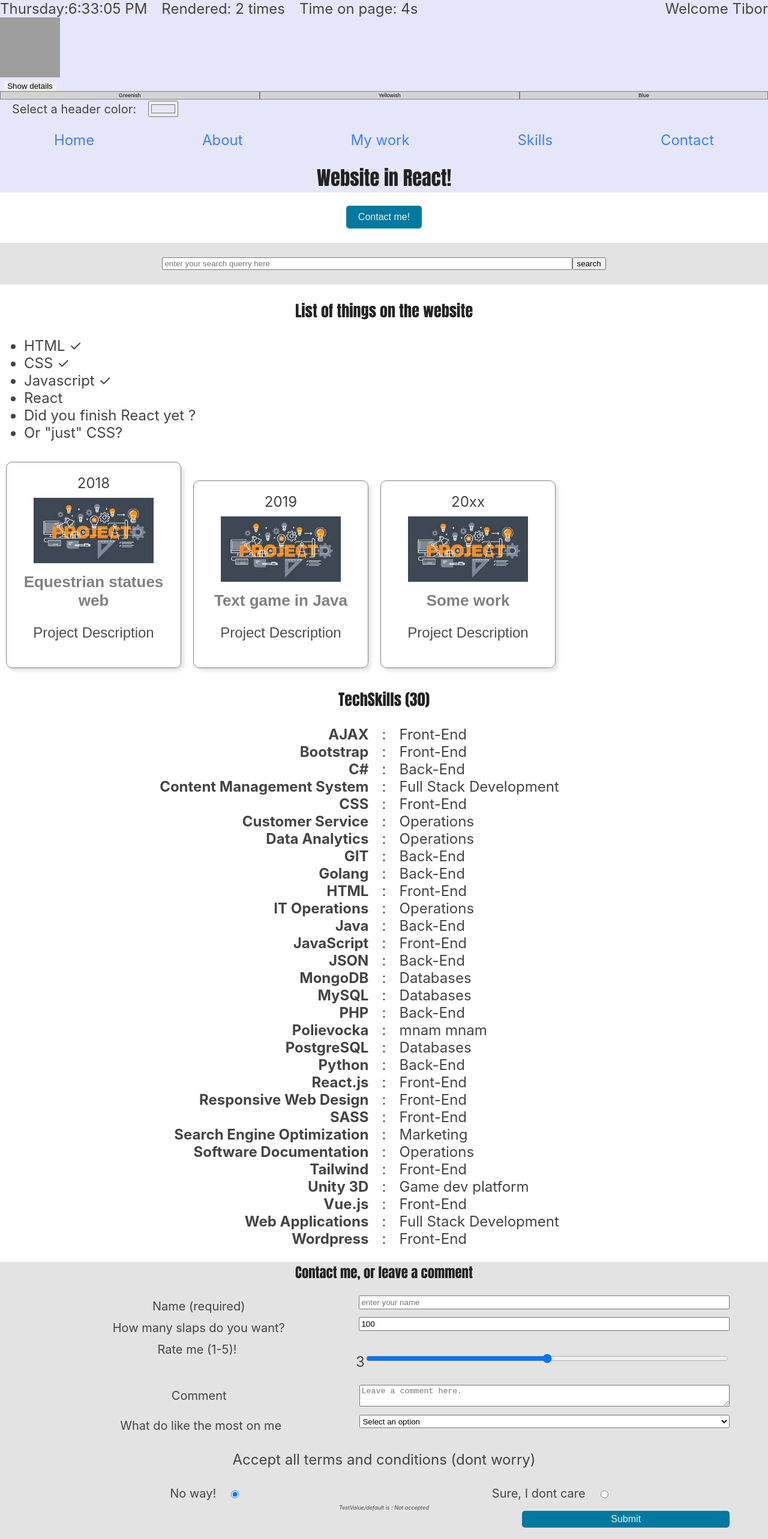
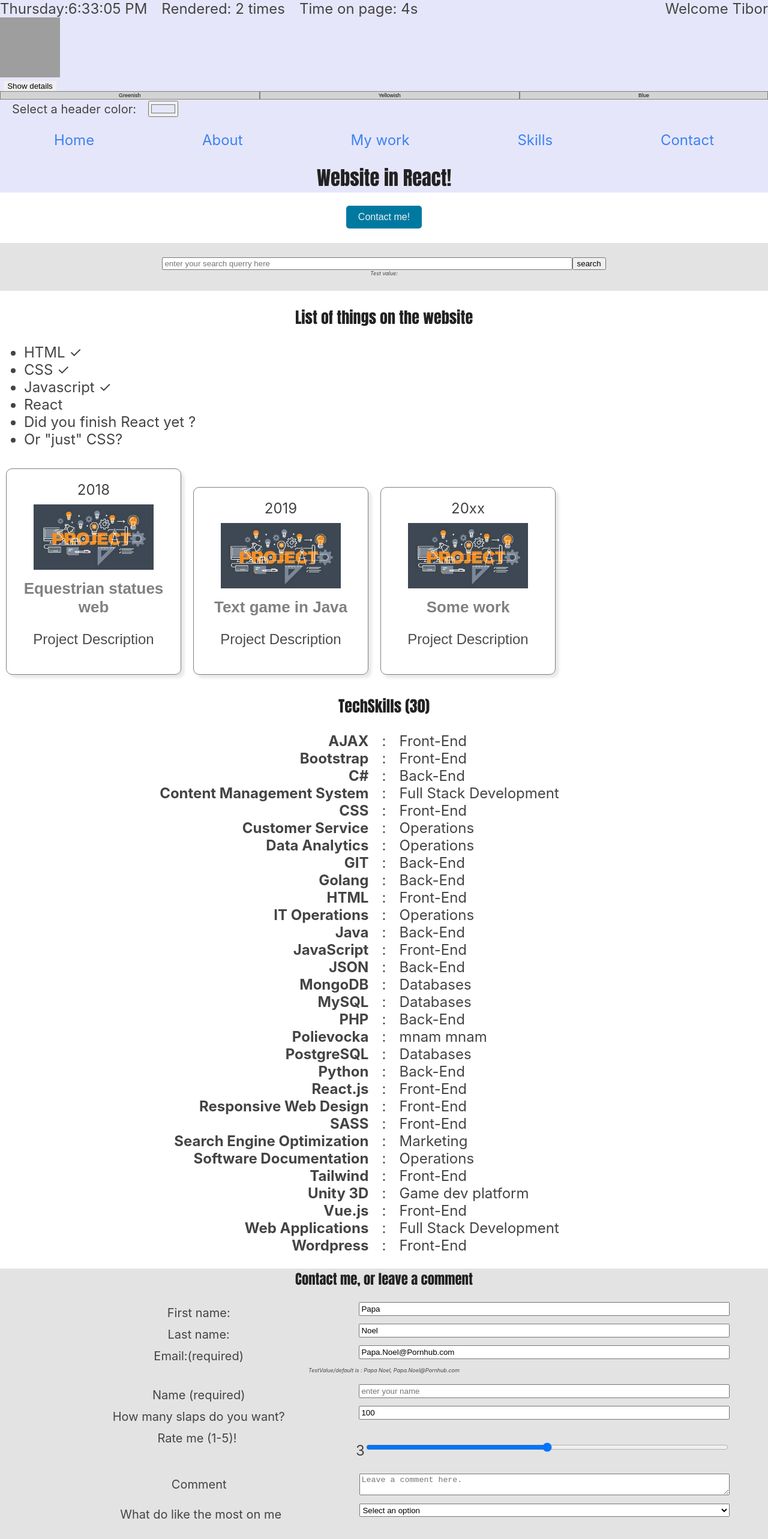
Before and after one commit to TiborKopca/ReactApp2023, a React (Vite) app: page / in a window 1280 px wide. Shown: the top 2566 px of the page at 60% size. Built offline with nearby package versions, Linux system fonts and the light colour scheme; grey boxes are pictures that could not be loaded.

Commit message:
updating state & form changes

```diff
--- a/src/components/Button/Button.jsx
+++ b/src/components/Button/Button.jsx
@@ -7,11 +7,12 @@ function Button(){
         console.info(`${e.type} registered`);       //e - the react event that triggered the function, in this case "click"
         e.target.textContent = "Thanks. Bye!";      //Change the text content of the button
         // e.target.disabled = true                //This will disable the button
+        document.getElementById('contact').scrollIntoView();
       }
     return(
         <button
             className={styles.contactButton}
-            onClick={(event) => handleButtonClick("You almost contacted me.",event)}
+            onClick={(event) => handleButtonClick("Leave a comment by filling up the form!",event)}
             //onMouseOver={}
             >Contact me!
         </button>
--- a/src/components/ContactForm/ContactForm.jsx
+++ b/src/components/ContactForm/ContactForm.jsx
@@ -8,6 +8,12 @@ function ContactForm() {
   const [comment, setComment] = useState("");
   const [dropdown, setDropdown] = useState("");
   const [conditions, setConditions] = useState("Not accepted");
+
+  const [person, setPerson] = useState({
+    firstName: 'Papa',
+    lastName: 'Noel',
+    email: 'Papa.Noel@Pornhub.com'
+  })
 
   const handleSubmit = (event) => {
     event.preventDefault();
@@ -33,18 +39,64 @@ function ContactForm() {
   function handleConditionsChange(event) {
     setConditions(event.target.value);
   }
-
+  function handleFirstNameChange(e) {
+    person.firstName = e.target.value;
+    setPerson({
+        ...person, // Copy the old fields
+        firstName: e.target.value // But override this one
+      });
+  }
+  function handleLastNameChange(e) {
+    person.lastName = e.target.value;
+    setPerson({
+        ...person, // Copy the old fields
+        lastName: e.target.value // But override this one
+      });
+  }
+  function handleEmailChange(e) {
+    person.email = e.target.value;
+    setPerson({
+        ...person, // Copy the old fields
+        email: e.target.value // But override this one
+      });
+  }
   return (
     <div id="contact" className={styles.contactFormWrapper}>
       <h3>Contact me, or leave a comment</h3>
       <form onSubmit={handleSubmit} className={styles.contactForm}>
+
+      <label htmlFor="inputFirstName">First name:</label>
+        <input
+            id="inputFirstName"
+            className={styles.nameInput}
+            value={person.firstName}
+            placeholder="enter your name"
+            onChange={handleFirstNameChange}
+        />
+        <label htmlFor="inputLastName">Last name:</label>
+        <input
+            id="inputLastName"
+            className={styles.nameInput}
+            value={person.lastName}
+            onChange={handleLastNameChange}
+        />
+        <label htmlFor="inputEmail">Email:(required)</label>
+        <input
+            id="inputEmail"
+            className={styles.nameInput}
+            value={person.email}
+            onChange={handleEmailChange}
+            required
+        />
+        <div className={styles.testParagraph}>TestValue/default is : {person.firstName} {person.lastName}, {person.email}</div>
         <label htmlFor="inputName">Name (required)</label>
         <input
+          id="inputName"
           className={styles.inputFieldContactForm}
-          id="inputName"
+          placeholder="enter your name"
           value={name}
           onChange={handleNameChange}
-          placeholder="enter your name"
+
           required
         />
         <label htmlFor="inputStar">How many slaps do you want?</label>
@@ -116,6 +168,7 @@ function ContactForm() {
           />
         </div>
         <div className={styles.testParagraph}>TestValue/default is : {conditions}</div>
+
         <input type="submit" className={styles.submitContactForm} />
       </form>
     </div>
--- a/src/components/ContactForm/ContactForm.module.css
+++ b/src/components/ContactForm/ContactForm.module.css
@@ -10,7 +10,7 @@
     flex-wrap: wrap;
     margin: auto;
 }
-.inputFieldContactForm,.textareaInContactForm{
+.inputFieldContactForm,.textareaInContactForm, .nameInput{
     flex: 40%;
     margin-bottom: 1em;
 }
@@ -60,4 +60,5 @@ label{
     text-align: center;
     font-size: 9px;
     font-style: italic;
+    margin-bottom: 2em ;
 }
--- a/src/components/SearchBar/SearchBar.jsx
+++ b/src/components/SearchBar/SearchBar.jsx
@@ -3,7 +3,7 @@ import { useState } from "react";
 
 export default function SearchBar() {
   //inputs is a state variable and setInputs is the setter function
-  const [inputs, setInputs] = useState({});
+  const [inputs, setInputs] = useState({searchInputField:""});
   //UPDATER
   const [isSent, setIsSent] = useState(false);
 
@@ -17,12 +17,15 @@ export default function SearchBar() {
   const handleChange = (event) => {
     const name = event.target.name;
     const value = event.target.value;
+    //SPREAD OPERATOR TO ITERATE ALL PROPERTIES IN OBJECT
+    //Object is inside arrow function
+    //setInputs((values) => ({ ...values, searchInputField:event.target.value }));
     setInputs((values) => ({ ...values, [name]: value }));
 };
 
   //CONDITIONAL RENDERING
   if (isSent) {
-    return <p>Your search &quot;{inputs.searchInputField}&quot; is not encountered!</p>;
+    return <p className={styles.searchResult}>Your search &quot;{inputs.searchInputField}&quot; is not encountered!</p>;
   }
   return (
     <section className={styles.searchWrapper}>
@@ -37,7 +40,7 @@ export default function SearchBar() {
         />
         <input type="submit" value={"search"} />
       </form>
-      {/* <div className={styles.test}>{inputs}</div> */}
+      <div className={styles.testParagraph}>Test value:{inputs.searchInputField}</div>
     </section>
   );
 }
--- a/src/components/SearchBar/SearchBar.module.css
+++ b/src/components/SearchBar/SearchBar.module.css
@@ -14,7 +14,14 @@ form{
 .inputBar{
     width: 100%;
 }
-.test{
-    flex:100%;
+.testParagraph{
+    flex: 100%;
     text-align: center;
+    font-size: 9px;
+    font-style: italic;
 }
+.searchResult{
+    text-align: center;
+    font-weight: 600;
+    padding: 2em 2em;
+}
```
Also changed, not shown: src/components/DrawingBoard/DrawingBoard.jsx (added, +33 -0 lines), src/components/DrawingBoard/DrawingBoard.module.css (added, +16 -0 lines).
